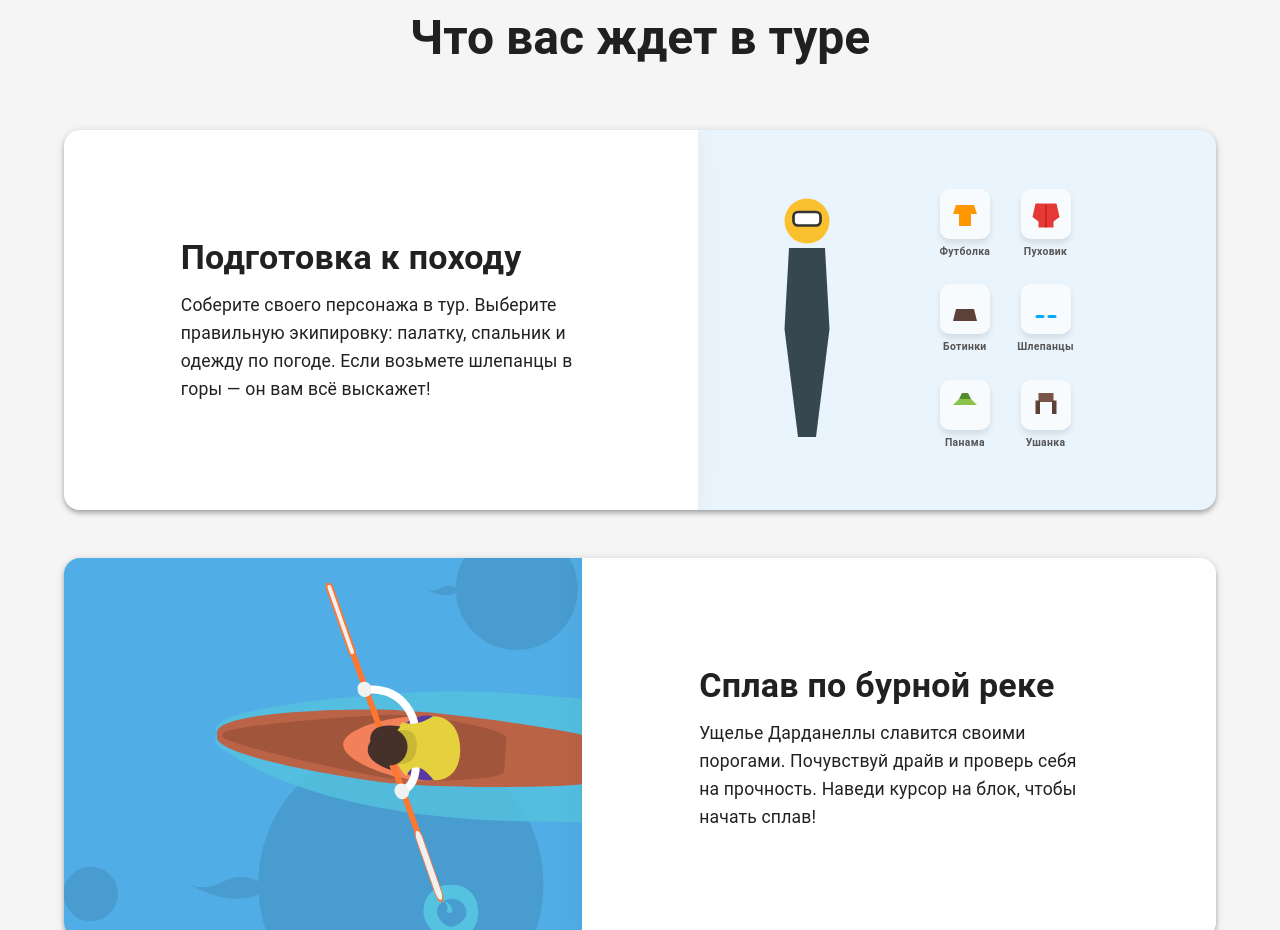
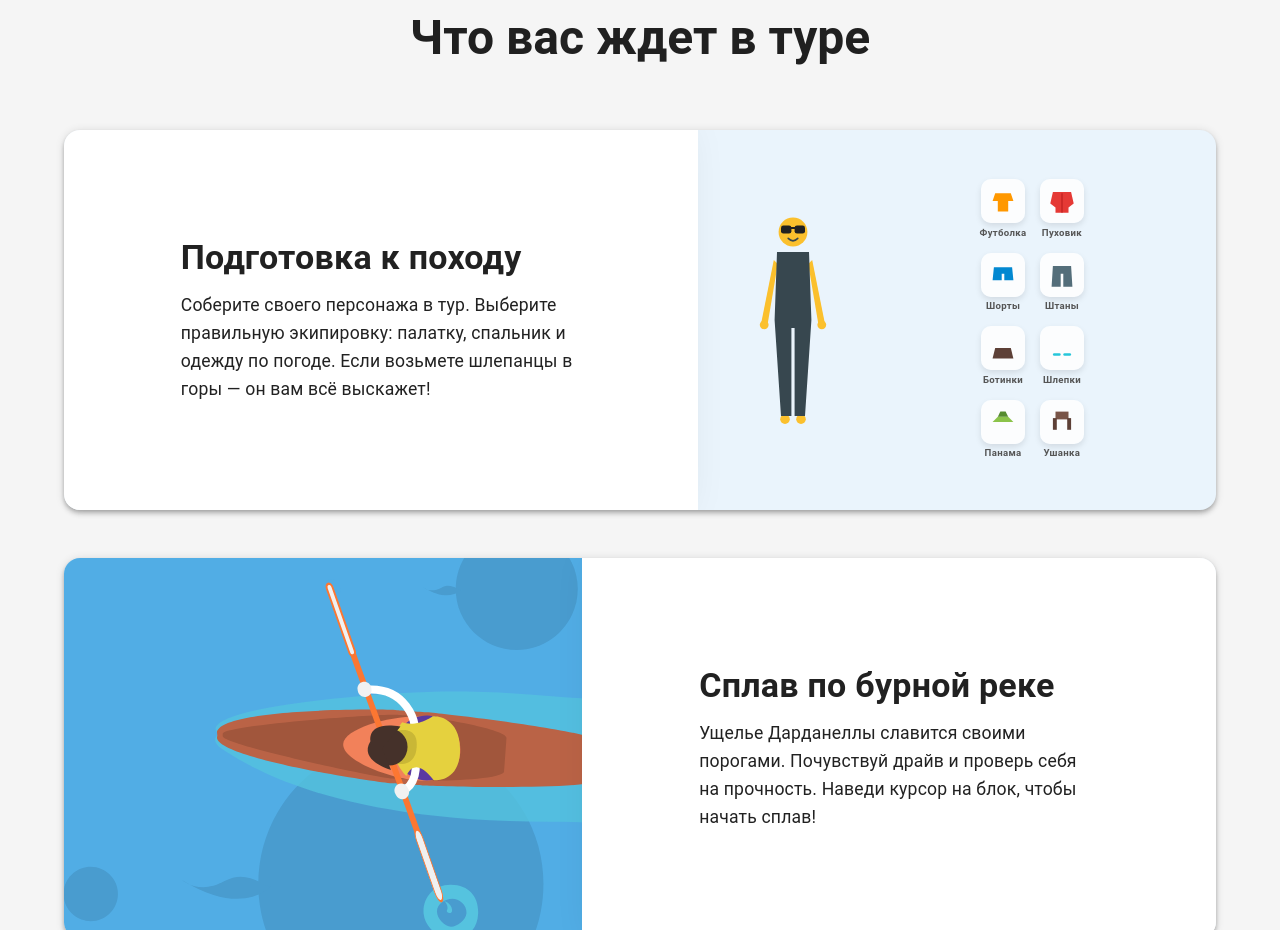
Before and after one commit to TheFusterMan/BurningTourLanding, a React (Create React App) app: page / in a window 1280 px wide. Shown: the part 820-1750 px from the top of the page. Built offline with nearby package versions, Linux system fonts and the light colour scheme.

Commit message:
add hands and legs plus fixed collision issues

```diff
--- a/src/components/interactive/ActivityCard.tsx
+++ b/src/components/interactive/ActivityCard.tsx
@@ -44,7 +44,7 @@ const ActivityCard: React.FC<ActivityCardProps> = ({ title, description, isRever
                 sx={{
                     width: { xs: '100%', md: '55%' },
                     // Увеличиваем высоту на мобилках до 350px, чтобы влез и человечек, и гардероб
-                    height: { xs: 350, md: '100%' },
+                    height: { xs: 400, md: '100%' },
                     position: { xs: 'relative', md: 'absolute' },
                     right: { md: isReversed ? 'auto' : 0 },
                     left: { md: isReversed ? 0 : 'auto' },
--- a/src/components/interactive/DressMeUp.tsx
+++ b/src/components/interactive/DressMeUp.tsx
@@ -2,10 +2,10 @@ import React, { useState } from 'react';
 import { Box, Typography, Fade } from '@mui/material';
 import { motion, PanInfo } from 'framer-motion';
 
-// Расширяем типы экипировки
 type TopGear = 'none' | 'tshirt' | 'jacket';
 type FootGear = 'none' | 'boots' | 'slippers';
 type HeadGear = 'none' | 'sunhat' | 'ushanka';
+type BottomGear = 'none' | 'shorts' | 'pants';
 
 export interface InteractiveElementProps {
     isHovered?: boolean;
@@ -15,83 +15,81 @@ const DressMeUp: React.FC<InteractiveElementProps> = ({ isHovered }) => {
     const [top, setTop] = useState<TopGear>('none');
     const [shoes, setShoes] = useState<FootGear>('none');
     const [head, setHead] = useState<HeadGear>('none');
+    const [bottom, setBottom] = useState<BottomGear>('none');
 
-    // Логика фразочек (обратная связь туристу)
     const getSpeechBubble = () => {
-        // Проверка на полную глупость
-        if (head === 'ushanka' && shoes === 'slippers') return "Ушанка и шлепки?! Я что, за хлебом вышел или в горы иду? 🤦‍♂️";
-        if (top === 'jacket' && shoes === 'slippers') return "Сверху потею, снизу ноги в кровь. Отличный план! 😡";
+        if (head === 'ushanka' && bottom === 'shorts') return "Шорты и ушанка? Закаляем уши, греем ноги? Что за стиль уличного фрика? 🤪";
+        if (top === 'jacket' && bottom === 'shorts') return "Куртка и шорты? Классический питерский прикид, но для гор не очень! 🌧️";
+        if (shoes === 'slippers' && bottom === 'pants') return "Штаны и шлепки? Выглядит модно, но на первом же склоне я разуюсь! 👟";
+        if (shoes === 'slippers') return "В шлепках по скалам?! Я себе все ноги переломаю! 🤕";
+        if (top === 'jacket') return "Май месяц на дворе, я в этом пуховом балахоне сварюсь! 🥵";
+        if (head === 'ushanka') return "Мы на Дарданеллы идем или на Колыму? Сними это! 🐻";
+        if (bottom === 'shorts' && shoes === 'boots') return "Ботинки с шортами... Ну, ноги не натру, но комары скажут спасибо! 🦟";
 
-        // Индивидуальные ошибки
-        if (shoes === 'slippers') return "В шлепках по скалам?! Я себе все ноги переломаю! 🤕";
-        if (top === 'jacket') return "Май месяц на дворе, я в этом пуховике сварюсь! 🥵";
-        if (head === 'ushanka') return "Мы на Дарданеллы идем или на Северный полюс? Сними это! 🐻";
+        if (top === 'tshirt' && shoes === 'boots' && head === 'sunhat' && bottom === 'pants') {
+            return "Идеально! Защита от солнца, веток и камней. Я готов к Дарданеллам! 😎🔥";
+        }
 
-        // Идеальный вариант
-        if (top === 'tshirt' && shoes === 'boots' && head === 'sunhat') return "Идеально! Защита от солнца и камней. Я готов! 😎🔥";
-
-        // Промежуточные правильные этапы
-        if (top === 'tshirt' && shoes === 'boots') return "Почти готов! Но голову бы от солнца прикрыть ☀️";
-        if (top === 'none' && shoes === 'none' && head === 'none') return "Холодновато... Перетащи на меня одежду!";
+        if (top === 'tshirt' && shoes === 'boots' && bottom === 'pants') return "Почти! Накинь панамку, а то голову напечет ☀️";
+        if (top === 'none' && bottom === 'none' && shoes === 'none') return "Холодновато... Перетащи на меня одежду!";
 
         return "Жду твоего решения... 🤔";
     };
 
-    const handleDragEnd = (event: MouseEvent | TouchEvent | PointerEvent, info: PanInfo, type: 'top' | 'shoes' | 'head', value: string) => {
-        // Если перетащили влево (к человечку)
-        if (info.offset.x < -40) {
+    const handleDragEnd = (event: MouseEvent | TouchEvent | PointerEvent, info: PanInfo, type: 'top' | 'shoes' | 'head' | 'bottom', value: string) => {
+        if (info.offset.x < -30) {
             if (type === 'top') setTop(value as TopGear);
             if (type === 'shoes') setShoes(value as FootGear);
             if (type === 'head') setHead(value as HeadGear);
+            if (type === 'bottom') setBottom(value as BottomGear);
         }
     };
 
-    const DraggableItem = ({ children, type, value, label }: { children: React.ReactNode, type: 'top' | 'shoes' | 'head', value: string, label: string }) => (
-        <Box sx={{ display: 'flex', flexDirection: 'column', alignItems: 'center', m: 1 }}>
+    const DraggableItem = ({ children, type, value, label }: { children: React.ReactNode, type: 'top' | 'shoes' | 'head' | 'bottom', value: string, label: string }) => (
+        <Box sx={{ display: 'flex', flexDirection: 'column', alignItems: 'center' }}>
             <motion.div
                 drag
                 dragSnapToOrigin
                 onDragEnd={(e, info) => handleDragEnd(e, info, type, value)}
-                whileDrag={{ scale: 1.2, zIndex: 100, cursor: 'grabbing' }}
+                whileDrag={{ scale: 1.15, zIndex: 100, cursor: 'grabbing' }}
                 style={{
-                    cursor: 'grab', width: 50, height: 50,
-                    backgroundColor: 'rgba(255,255,255,0.7)', borderRadius: '10px',
+                    cursor: 'grab',
+                    width: 44, height: 44,
+                    backgroundColor: 'rgba(255,255,255,0.85)', borderRadius: '10px',
                     display: 'flex', justifyContent: 'center', alignItems: 'center',
-                    boxShadow: '0 4px 6px rgba(0,0,0,0.1)'
+                    boxShadow: '0 3px 6px rgba(0,0,0,0.1)'
                 }}
             >
                 {children}
             </motion.div>
-            <Typography variant="caption" sx={{ mt: 0.5, fontSize: '0.65rem', fontWeight: 'bold', color: '#555' }}>{label}</Typography>
+            <Typography variant="caption" sx={{ mt: 0.2, fontSize: '0.6rem', fontWeight: 'bold', color: '#555', textAlign: 'center' }}>
+                {label}
+            </Typography>
         </Box>
     );
 
     return (
-        <Box sx={{ width: '100%', height: '100%', display: 'flex', flexDirection: { xs: 'column', md: 'row' }, alignItems: 'center', justifyContent: 'center', p: 2, position: 'relative' }}>
+        <Box sx={{
+            width: '100%', height: '100%',
+            display: 'flex', flexDirection: 'row',
+            alignItems: 'center', justifyContent: 'space-evenly',
+            p: { xs: 1, md: 3 }, position: 'relative'
+        }}>
+
             {/* ЛЕВАЯ ЧАСТЬ: Персонаж */}
-            <Box sx={{
-                position: 'relative',
-                width: { xs: 150, md: 180 }, // Чуть уже на мобилках
-                height: 280,
-                mr: { xs: 1, md: 4 }
-            }}>
+            <Box sx={{ position: 'relative', width: { xs: 130, md: 160 }, height: { xs: 240, md: 280 } }}>
 
                 <Fade in={isHovered}>
                     <Box sx={{
-                        position: 'absolute',
-                        top: -50,
-                        // Сдвигаем облачко, чтобы оно не вылетало за край экрана на мобилках
-                        left: { xs: 0, md: -40 },
-                        right: { xs: -80, md: -60 },
-                        zIndex: 10,
+                        position: 'absolute', top: -45, left: { xs: -15, md: -30 }, right: { xs: -50, md: -40 }, zIndex: 10,
                         bgcolor: 'white', p: 1, borderRadius: 2, boxShadow: '0 4px 15px rgba(0,0,0,0.1)',
                         border: '2px solid #2e7d32', pointerEvents: 'none',
                         '&::after': {
-                            content: '""', position: 'absolute', bottom: -8, left: 60,
+                            content: '""', position: 'absolute', bottom: -8, left: 45,
                             borderWidth: '8px 8px 0', borderStyle: 'solid', borderColor: '#2e7d32 transparent', display: 'block', width: 0
                         }
                     }}>
-                        <Typography variant="caption" sx={{ fontWeight: 'bold', fontSize: '0.7rem', lineHeight: 1.1, display: 'block', textAlign: 'center' }}>
+                        <Typography variant="caption" sx={{ fontWeight: 'bold', fontSize: '0.65rem', lineHeight: 1.1, display: 'block', textAlign: 'center' }}>
                             {getSpeechBubble()}
                         </Typography>
                     </Box>
@@ -99,89 +97,154 @@ const DressMeUp: React.FC<InteractiveElementProps> = ({ isHovered }) => {
 
                 {/* БАЗОВЫЙ СЛОЙ */}
                 <svg viewBox="0 0 200 300" style={{ position: 'absolute', width: '100%', height: '100%', zIndex: 1 }}>
-                    <circle cx="100" cy="40" r="25" fill="#fbc02d" />
-                    <rect x="85" y="30" width="30" height="15" rx="5" fill="#ffffff" stroke="#333" strokeWidth="3" />
-                    <path d="M 80 70 L 120 70 L 125 160 L 110 280 L 90 280 L 75 160 Z" fill="#37474f" />
+                    <circle cx="100" cy="40" r="18" fill="#fbc02d" /> {/* Голова */}
+
+                    {/* Руки (кожа) - Раздвинуты шире от тела */}
+                    <path d="M 76 75 L 60 155 L 68 157 L 81 80 Z" fill="#fbc02d" /> {/* Левая рука */}
+                    <path d="M 124 75 L 140 155 L 132 157 L 119 80 Z" fill="#fbc02d" /> {/* Правая рука */}
+
+                    {/* Круглые ладошки (кулачки) - Сдвинуты вслед за руками */}
+                    <circle cx="64" cy="156" r="5.5" fill="#fbc02d" />
+                    <circle cx="136" cy="156" r="5.5" fill="#fbc02d" />
+
+                    {/* Ступни (кожа) - Добавлены босые ноги */}
+                    <rect x="84" y="268" width="12" height="12" rx="6" fill="#fbc02d" /> {/* Левая ступня */}
+                    <rect x="104" y="268" width="12" height="12" rx="6" fill="#fbc02d" /> {/* Правая ступня */}
+
+                    {/* Очки */}
+                    <rect x="85" y="32" width="13" height="10" rx="3" fill="#212121" />
+                    <rect x="102" y="32" width="13" height="10" rx="3" fill="#212121" />
+                    <path d="M 97 35 L 103 35" stroke="#212121" strokeWidth="2.5" />
+
+                    {/* Улыбка */}
+                    <path d="M 94 48 Q 100 54 106 48" stroke="#37474f" strokeWidth="2" fill="none" strokeLinecap="round" />
+
+                    {/* Тело и ноги */}
+                    <path d="M 80 65 L 120 65 L 123 150 L 115 270 L 102 270 L 102 160 L 98 160 L 98 270 L 85 270 L 77 150 Z" fill="#37474f" />
                 </svg>
 
-                {/* ФУТБОЛКА */}
-                <svg viewBox="0 0 200 300" style={{ position: 'absolute', width: '100%', height: '100%', zIndex: 2, transition: 'opacity 0.3s', opacity: top === 'tshirt' ? 1 : 0 }}>
-                    <path d="M 70 70 L 130 70 L 135 120 L 120 120 L 120 165 L 80 165 L 80 120 L 65 120 Z" fill="#ff9800" />
+                {/* ФУТБОЛКА (Поправил форму и горловину) */}
+                <svg viewBox="0 0 200 300" style={{
+                    position: 'absolute',
+                    width: '100%',
+                    height: '100%',
+                    zIndex: 3,
+                    transition: 'opacity 0.2s',
+                    opacity: top === 'tshirt' ? 1 : 0
+                }}>
+                    {/* Сама футболка с плавными плечами */}
+                    <path d="M 80 65 L 120 65 L 132 85 L 122 92 L 122 92 L 125 152 L 75 152 L 78 92 L 78 92 L 68 85 Z"
+                          fill="#ff9800"/>
+                    {/* Контрастный вырез горловины, чтобы смотрелось аккуратно */}
+                    <path d="M 90 65 Q 100 73 110 65" fill="none" stroke="#e65100" strokeWidth="2"/>
                 </svg>
 
                 {/* ПУХОВИК */}
-                <svg viewBox="0 0 200 300" style={{ position: 'absolute', width: '100%', height: '100%', zIndex: 3, transition: 'opacity 0.3s', opacity: top === 'jacket' ? 1 : 0 }}>
-                    <path d="M 60 65 L 140 65 L 150 160 L 125 180 L 125 190 L 75 190 L 75 180 L 50 160 Z" fill="#e53935" />
-                    <line x1="100" y1="70" x2="100" y2="190" stroke="#b71c1c" strokeWidth="4" />
+                <svg viewBox="0 0 200 300" style={{
+                    position: 'absolute',
+                    width: '100%',
+                    height: '100%',
+                    zIndex: 3,
+                    transition: 'opacity 0.2s',
+                    opacity: top === 'jacket' ? 1 : 0
+                }}>
+                    <path d="M 75 62 L 125 62 L 138 150 L 125 160 L 125 180 L 75 180 L 75 165 L 62 150 Z"
+                          fill="#e53935"/>
+                    <line x1="100" y1="65" x2="100" y2="180" stroke="#b71c1c" strokeWidth="3"/>
+                </svg>
+
+                {/* ШОРТЫ */}
+                <svg viewBox="0 0 200 300" style={{
+                    position: 'absolute',
+                    width: '100%',
+                    height: '100%',
+                    zIndex: 2,
+                    transition: 'opacity 0.2s',
+                    opacity: bottom === 'shorts' ? 1 : 0
+                }}>
+                    <path d="M 78 145 L 122 145 L 125 190 L 103 190 L 103 160 L 97 160 L 97 190 L 75 190 Z" fill="#0288d1" />
+                </svg>
+
+                {/* ШТАНЫ */}
+                <svg viewBox="0 0 200 300" style={{ position: 'absolute', width: '100%', height: '100%', zIndex: 2, transition: 'opacity 0.2s', opacity: bottom === 'pants' ? 1 : 0 }}>
+                    <path d="M 78 145 L 122 145 L 125 268 L 101 268 L 101 160 L 99 160 L 99 268 L 75 268 Z" fill="#546e7a" />
                 </svg>
 
                 {/* БОТИНКИ */}
-                <svg viewBox="0 0 200 300" style={{ position: 'absolute', width: '100%', height: '100%', zIndex: 4, transition: 'opacity 0.3s', opacity: shoes === 'boots' ? 1 : 0 }}>
-                    <path d="M 80 270 L 100 270 L 105 290 L 75 290 Z" fill="#5d4037" />
-                    <path d="M 100 270 L 120 270 L 125 290 L 95 290 Z" fill="#4e342e" />
+                <svg viewBox="0 0 200 300" style={{ position: 'absolute', width: '100%', height: '100%', zIndex: 4, transition: 'opacity 0.2s', opacity: shoes === 'boots' ? 1 : 0 }}>
+                    <path d="M 83 265 L 103 265 L 105 285 L 80 285 Z" fill="#5d4037" />
+                    <path d="M 97 265 L 117 265 L 120 285 L 95 285 Z" fill="#4e342e" />
                 </svg>
 
                 {/* ШЛЕПАНЦЫ */}
-                <svg viewBox="0 0 200 300" style={{ position: 'absolute', width: '100%', height: '100%', zIndex: 4, transition: 'opacity 0.3s', opacity: shoes === 'slippers' ? 1 : 0 }}>
-                    <rect x="75" y="280" width="25" height="6" rx="3" fill="#03a9f4" />
-                    <rect x="100" y="280" width="25" height="6" rx="3" fill="#03a9f4" />
+                <svg viewBox="0 0 200 300" style={{ position: 'absolute', width: '100%', height: '100%', zIndex: 4, transition: 'opacity 0.2s', opacity: shoes === 'slippers' ? 1 : 0 }}>
+                    <rect x="78" y="275" width="22" height="6" rx="2" fill="#26c6da" />
+                    <rect x="100" y="275" width="22" height="6" rx="2" fill="#26c6da" />
                 </svg>
 
-                {/* ПАНАМА ОТ СОЛНЦА */}
-                <svg viewBox="0 0 200 300" style={{ position: 'absolute', width: '100%', height: '100%', zIndex: 5, transition: 'opacity 0.3s', opacity: head === 'sunhat' ? 1 : 0 }}>
-                    <path d="M 60 20 L 140 20 L 120 5 L 80 5 Z" fill="#8bc34a" /> {/* Поля */}
-                    <path d="M 75 5 L 125 5 L 115 -10 L 85 -10 Z" fill="#558b2f" /> {/* Верхняя часть */}
+                {/* ПАНАМА (Посадили плотнее на голову) */}
+                <svg viewBox="0 0 200 300" style={{ position: 'absolute', width: '100%', height: '100%', zIndex: 5, transition: 'opacity 0.2s', opacity: head === 'sunhat' ? 1 : 0 }}>
+                    <path d="M 62 28 L 138 28 L 120 16 L 80 16 Z" fill="#8bc34a" />
+                    <path d="M 80 16 L 120 16 L 112 6 L 88 6 Z" fill="#558b2f" />
                 </svg>
 
-                {/* УШАНКА */}
-                <svg viewBox="0 0 200 300" style={{ position: 'absolute', width: '100%', height: '100%', zIndex: 5, transition: 'opacity 0.3s', opacity: head === 'ushanka' ? 1 : 0 }}>
-                    <path d="M 75 15 L 125 15 L 125 -5 L 75 -5 Z" fill="#795548" /> {/* Основа */}
-                    <path d="M 70 10 L 80 10 L 80 40 L 70 40 Z" fill="#5d4037" /> {/* Левое ухо */}
-                    <path d="M 120 10 L 130 10 L 130 40 L 120 40 Z" fill="#5d4037" /> {/* Правое ухо */}
+                {/* УШАНКА (Опустили ниже, теперь сидит плотно, добавлен мех) */}
+                <svg viewBox="0 0 200 300" style={{ position: 'absolute', width: '100%', height: '100%', zIndex: 5, transition: 'opacity 0.2s', opacity: head === 'ushanka' ? 1 : 0 }}>
+                    <path d="M 76 28 L 124 28 L 124 10 L 76 10 Z" fill="#795548" /> {/* Основа */}
+                    <path d="M 72 20 L 80 20 L 80 48 L 72 48 Z" fill="#5d4037" stroke="#3e2723" strokeWidth="1" /> {/* Левое ухо */}
+                    <path d="M 118 20 L 126 20 L 126 48 L 118 48 Z" fill="#5d4037" stroke="#3e2723" strokeWidth="1" /> {/* Правое ухо */}
+                    <path d="M 82 28 L 118 28 L 118 20 L 82 20 Z" fill="#e0d0cc" /> {/* Пушистый меховой лоб */}
                 </svg>
 
             </Box>
 
-            {/* ПРАВАЯ ЧАСТЬ: Гардероб (Сетка 2x3) */}
+            {/* ПРАВАЯ ЧАСТЬ: Гардероб (Сетка 2x4) */}
             <Box sx={{
                 display: 'grid',
-                // На мобилках 3 ряда по 2 колонки, на ПК - как влезет
                 gridTemplateColumns: 'repeat(2, 1fr)',
-                gap: { xs: 0.5, md: 1 },
+                gap: { xs: 0.8, md: 1.5 },
                 zIndex: 10
             }}>
 
                 <DraggableItem type="top" value="tshirt" label="Футболка">
-                    <svg viewBox="0 0 100 100" width="30" height="30"><path d="M 20 20 L 80 20 L 90 50 L 70 50 L 70 90 L 30 90 L 30 50 L 10 50 Z" fill="#ff9800" /></svg>
+                    <svg viewBox="0 0 100 100" width="26" height="26"><path d="M 20 20 L 80 20 L 90 50 L 70 50 L 70 90 L 30 90 L 30 50 L 10 50 Z" fill="#ff9800" /></svg>
                 </DraggableItem>
 
                 <DraggableItem type="top" value="jacket" label="Пуховик">
-                    <svg viewBox="0 0 100 100" width="30" height="30">
+                    <svg viewBox="0 0 100 100" width="26" height="26">
                         <path d="M 15 15 L 85 15 L 95 60 L 75 75 L 75 95 L 25 95 L 25 75 L 5 60 Z" fill="#e53935" />
                         <line x1="50" y1="20" x2="50" y2="95" stroke="#b71c1c" strokeWidth="4" />
                     </svg>
                 </DraggableItem>
 
-                <DraggableItem type="shoes" value="boots" label="Ботинки">
-                    <svg viewBox="0 0 100 100" width="30" height="30"><path d="M 20 50 L 80 50 L 90 90 L 10 90 Z" fill="#5d4037" /></svg>
+                <DraggableItem type="bottom" value="shorts" label="Шорты">
+                    <svg viewBox="0 0 100 100" width="26" height="26"><path d="M 15 20 L 85 20 L 90 70 L 55 70 L 55 45 L 45 45 L 45 70 L 10 70 Z" fill="#0288d1" /></svg>
                 </DraggableItem>
 
-                <DraggableItem type="shoes" value="slippers" label="Шлепанцы">
-                    <svg viewBox="0 0 100 100" width="30" height="30">
-                        <rect x="15" y="70" width="30" height="10" rx="5" fill="#03a9f4" />
-                        <rect x="55" y="70" width="30" height="10" rx="5" fill="#03a9f4" />
+                <DraggableItem type="bottom" value="pants" label="Штаны">
+                    <svg viewBox="0 0 100 100" width="26" height="26"><path d="M 15 15 L 85 15 L 90 95 L 55 95 L 55 45 L 45 45 L 45 95 L 10 95 Z" fill="#546e7a" /></svg>
+                </DraggableItem>
+
+                <DraggableItem type="shoes" value="boots" label="Ботинки">
+                    <svg viewBox="0 0 100 100" width="26" height="26"><path d="M 20 50 L 80 50 L 90 90 L 10 90 Z" fill="#5d4037" /></svg>
+                </DraggableItem>
+
+                <DraggableItem type="shoes" value="slippers" label="Шлепки">
+                    <svg viewBox="0 0 100 100" width="26" height="26">
+                        <rect x="15" y="70" width="30" height="10" rx="5" fill="#26c6da" />
+                        <rect x="55" y="70" width="30" height="10" rx="5" fill="#26c6da" />
                     </svg>
                 </DraggableItem>
 
                 <DraggableItem type="head" value="sunhat" label="Панама">
-                    <svg viewBox="0 0 100 100" width="30" height="30">
+                    <svg viewBox="0 0 100 100" width="26" height="26">
                         <path d="M 10 50 L 90 50 L 70 30 L 30 30 Z" fill="#8bc34a" />
                         <path d="M 30 30 L 70 30 L 60 10 L 40 10 Z" fill="#558b2f" />
                     </svg>
                 </DraggableItem>
 
                 <DraggableItem type="head" value="ushanka" label="Ушанка">
-                    <svg viewBox="0 0 100 100" width="30" height="30">
+                    <svg viewBox="0 0 100 100" width="26" height="26">
                         <path d="M 25 40 L 75 40 L 75 10 L 25 10 Z" fill="#795548" />
                         <path d="M 15 35 L 30 35 L 30 80 L 15 80 Z" fill="#5d4037" />
                         <path d="M 70 35 L 85 35 L 85 80 L 70 80 Z" fill="#5d4037" />
```
